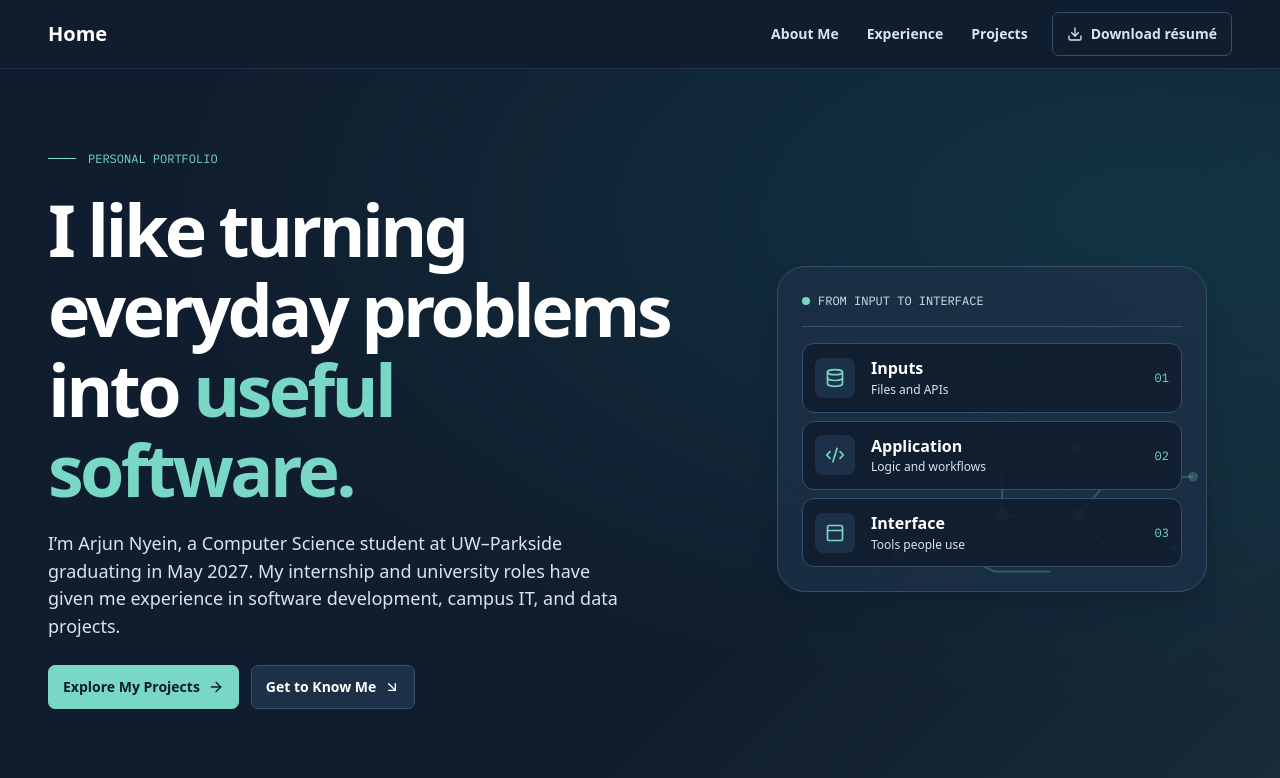
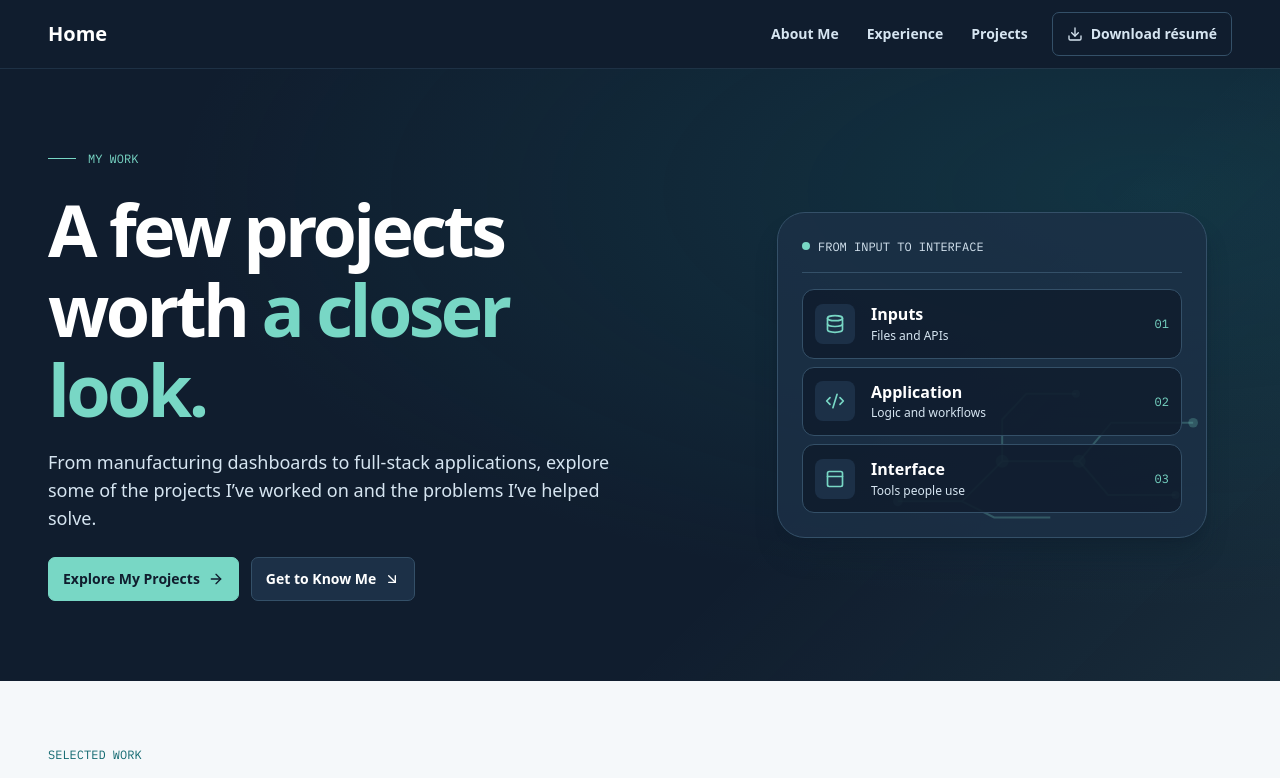
Before and after one commit to ArjunNyein/arjun-portfolio, a Next.js app: page / in a window 1280 px wide. Shown: the top 778 px of the page. Built offline with nearby package versions, Linux system fonts and the light colour scheme.

Commit message:
Make homepage hero focus on the portfolio

```diff
--- a/app/page.tsx
+++ b/app/page.tsx
@@ -10,12 +10,12 @@ export default function Home() {
       <section className="hero-surface border-t border-steel/40 bg-navy text-white">
         <div className="shell grid items-center gap-10 py-12 md:grid-cols-[1.3fr_1fr] lg:gap-20 lg:py-20">
           <div>
-            <p className="eyebrow mb-5 flex items-center gap-3 text-mint"><span className="h-px w-7 bg-mint" /> Personal portfolio</p>
+            <p className="eyebrow mb-5 flex items-center gap-3 text-mint"><span className="h-px w-7 bg-mint" /> MY WORK</p>
             <h1 className="max-w-[720px] text-[clamp(2.5rem,5.6vw,5.15rem)] tracking-[-0.05em]">
-              I like turning everyday problems into <span className="text-mint">useful software.</span>
+              A few projects worth <span className="text-mint">a closer look.</span>
             </h1>
             <p className="mt-5 max-w-[580px] text-cloud sm:text-lg">
-              I’m Arjun Nyein, a Computer Science student at UW–Parkside graduating in May 2027. My internship and university roles have given me experience in software development, campus IT, and data projects.
+              From manufacturing dashboards to full-stack applications, explore some of the projects I’ve worked on and the problems I’ve helped solve.
             </p>
             <div className="mt-6 flex flex-wrap gap-3">
               <Link href="/projects" className="action border-mint bg-mint text-navy hover:border-white hover:bg-white">Explore My Projects <ArrowRight size={16} aria-hidden="true" /></Link>
```
